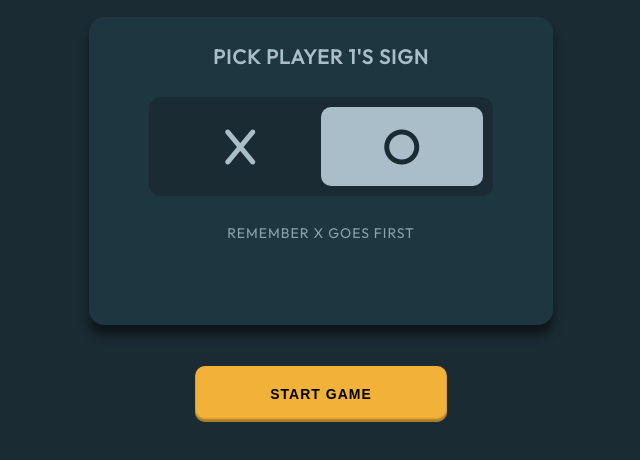
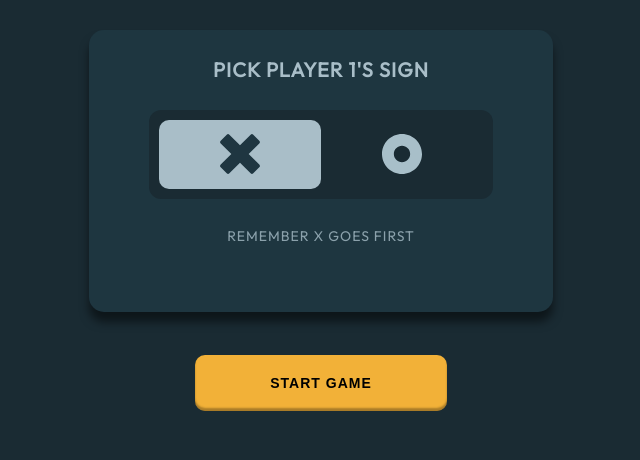
Before and after one commit to Gliga2002/tic-tac-toe, a plain HTML site: page index.html in a window 1280 px wide. Shown: the part 246-706 px from the top of the page, without its empty margins (319-959 px from the left). Drawn offline with Linux system fonts and the light colour scheme.

Commit message:
Change start sign icon, and add some js logic

```diff
--- a/index.html
+++ b/index.html
@@ -19,8 +19,8 @@
       <div class="intro-section--content">
         <h3 class="intro-section--content__heading mg-btm--md f-sz--md">Pick Player 1's Sign</h3>
         <div class="intro-section--content__choice">
-          <div class=" choice choice--x flex center"><i class="fa-solid fa-x fa-4x"></i></div>
-          <div class="choiced choice choice--o flex center"><i class="fa-solid fa-o fa-4x"></i></div>
+          <div class="choiced choice choice--x flex center"></div>
+          <div class=" choice choice--o flex center"></div>
         </div>
         <p class="intro-section--content__text f-sz--sm">Remember X goes first</p>
       </div>
--- a/script.js
+++ b/script.js
@@ -4,11 +4,31 @@ const modal = document.getElementById("myModal");
 const introSection = document.querySelector('.intro');
 const mainSection = document.querySelector('.main');
 
+const selectXEl = document.querySelector('.choice--x');
+const selectOEl = document.querySelector('.choice--o');
 const startGameEl = document.querySelector('.btn--intro');
 
-startGameEl.addEventListener('click', (e) => {
+selectXEl.addEventListener('click', function(e) {
+  toggleSignSelect.call(this, selectOEl);
+
+})
+
+selectOEl.addEventListener('click', function(e)  {
+  toggleSignSelect.call(this, selectXEl);
+})
+
+function toggleSignSelect(hideEl) {
+  this.classList.add('choiced');
+  hideEl.classList.remove('choiced');
+}
+
+startGameEl.addEventListener('click',(e) => {
   startGame();
 })
+
+
+
+
 
 function startGame() {
   introSection.classList.add('hidden');
--- a/style.css
+++ b/style.css
@@ -131,6 +131,10 @@ main {
   letter-spacing: 1px;
 }
 
+.hidden {
+  display:none
+}
+
 
 
 
@@ -185,28 +189,41 @@ main {
 }
 
 
+.choice--o,
+.choice--x {
+  width: 50%;
+  height: 100%;
+  background-position: center;
+  background-size: 25%;
+  background-repeat: no-repeat;
+  transition: all 0.3s;
+}
+.choice--x{
 
-.choice--x{
-  width: 50%;
   float:left;
-  height: 100%;
+  background-image: url('./assets/icon-x-gray.svg');
+
 }
 
 .choice--o {
   float:right;
-  width: 50%;
-  height:100%;
+  background-image: url('./assets/icon-o-gray.svg');
 
 }
 
-.choiced {
+.choiced{
   background-color: var(--grayish);
   border-radius: 1rem;
 }
 
-.choiced .fa-solid{
-  color:var(--blackish);
+.choiced.choice--o {
+  background-image: url('./assets/icon-o-transparent.svg')
 }
+
+.choiced.choice--x {
+  background-image: url('./assets/icon-x-transparent.svg');
+}
+
 
 
 .intro-section--button {
@@ -223,9 +240,7 @@ main {
 
 }
 
-.hidden {
-  display:none
-}
+
 
 
 /* MAIN LOGIC */
@@ -245,7 +260,6 @@ main {
   height:20px;
 
 }
-
 
 
 .main-restart {
```
